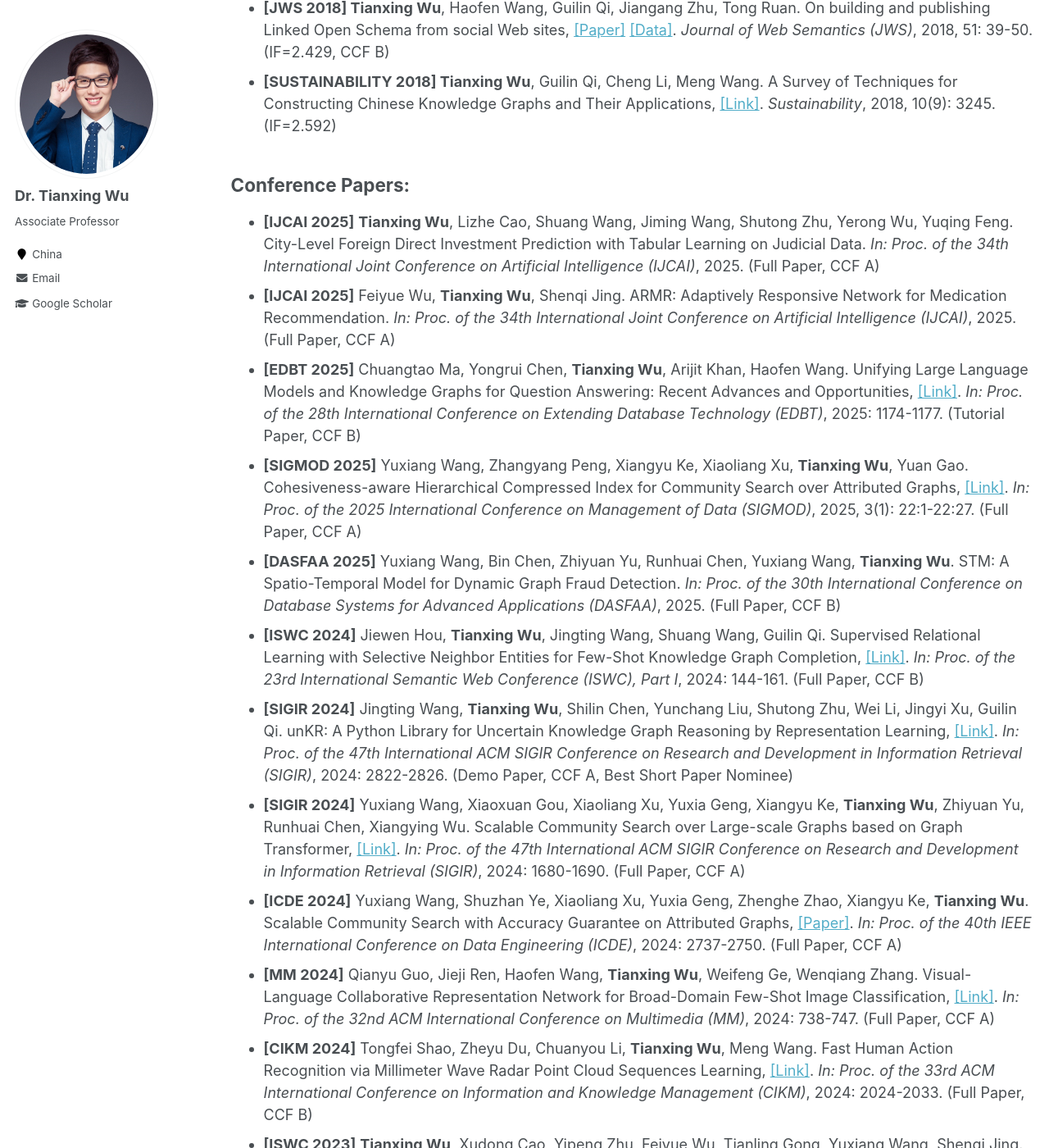
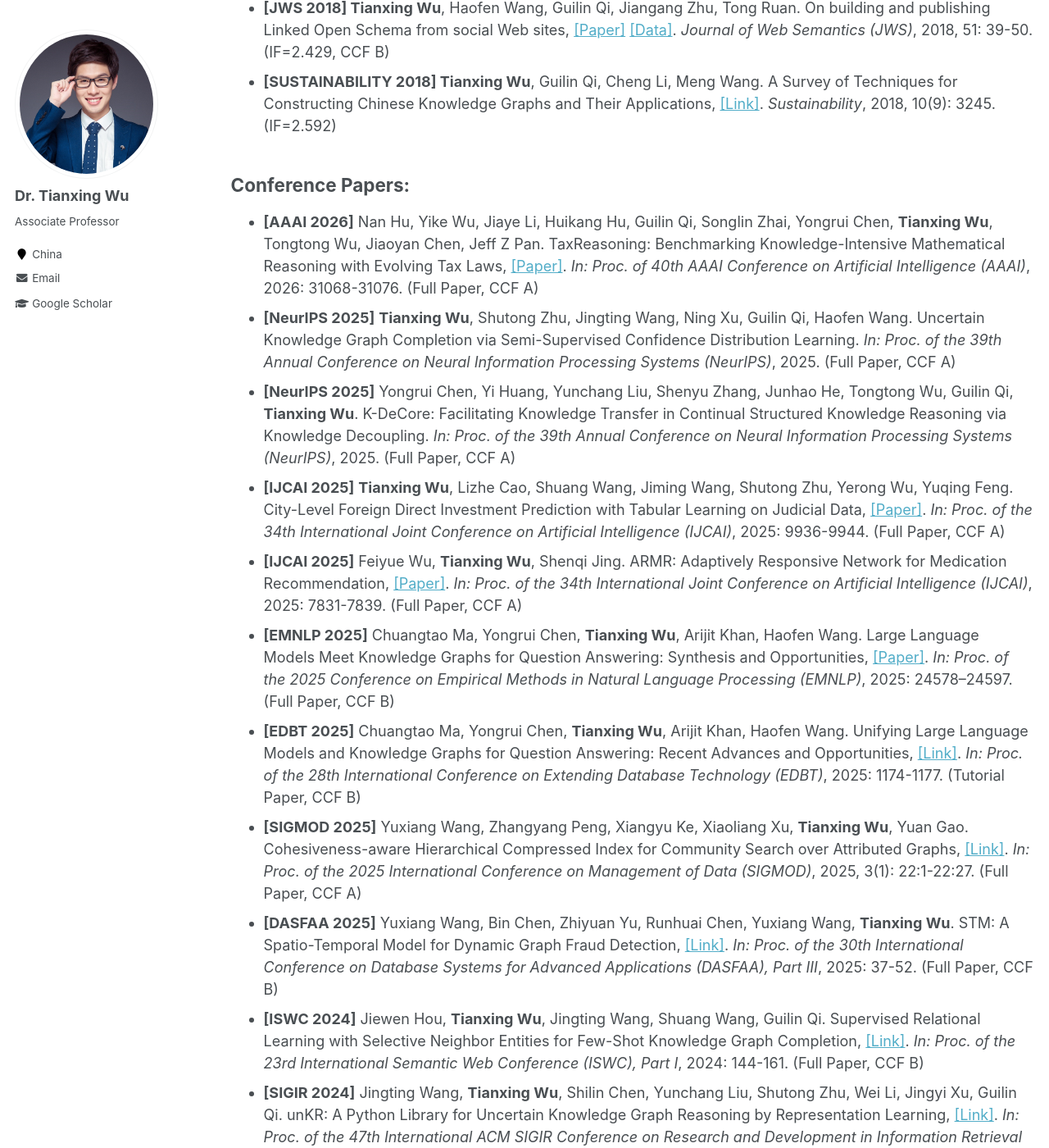
Before and after one commit to tianxing-wu/tianxing-wu.github.io, a Jekyll site: the page built from _pages/selected_publications.md, in a window 1280 px wide and 1400 px high, scrolled down 1842 px. Shown: the whole window at 82% size. Built offline with Jekyll 4.4.1, drawn with Linux system fonts in a browser that asks for light colours; comment, search, counter and statistics services are not loaded.

Commit message:
Update selected_publications.md

```diff
--- a/_pages/selected_publications.md
+++ b/_pages/selected_publications.md
@@ -29,11 +29,15 @@ The full list of my publications can be found in [Google Scholar](https://schola
 * **[SUSTAINABILITY 2018] Tianxing Wu**, Guilin Qi, Cheng Li, Meng Wang. A Survey of Techniques for Constructing Chinese Knowledge Graphs and Their Applications, [[Link]](https://www.mdpi.com/2071-1050/10/9/3245). <i>Sustainability</i>, 2018, 10(9): 3245. (IF=2.592)
 
 ## Conference Papers:
-* **[IJCAI 2025]** **Tianxing Wu**, Lizhe Cao, Shuang Wang, Jiming Wang, Shutong Zhu, Yerong Wu, Yuqing Feng. City-Level Foreign Direct Investment Prediction with Tabular Learning on Judicial Data. <i>In: Proc. of the 34th International Joint Conference on Artificial Intelligence (IJCAI)</i>, 2025. (Full Paper, CCF A)
-* **[IJCAI 2025]** Feiyue Wu, **Tianxing Wu**, Shenqi Jing. ARMR: Adaptively Responsive Network for Medication Recommendation. <i>In: Proc. of the 34th International Joint Conference on Artificial Intelligence (IJCAI)</i>, 2025. (Full Paper, CCF A)
+* **[AAAI 2026]** Nan Hu, Yike Wu, Jiaye Li, Huikang Hu, Guilin Qi, Songlin Zhai, Yongrui Chen, **Tianxing Wu**, Tongtong Wu, Jiaoyan Chen, Jeff Z Pan. TaxReasoning: Benchmarking Knowledge-Intensive Mathematical Reasoning with Evolving Tax Laws, [[Paper]](https://ojs.aaai.org/index.php/AAAI/article/view/40367). <i>In: Proc. of 40th AAAI Conference on Artificial Intelligence (AAAI)</i>, 2026: 31068-31076. (Full Paper, CCF A)
+* **[NeurIPS 2025]** **Tianxing Wu**, Shutong Zhu, Jingting Wang, Ning Xu, Guilin Qi, Haofen Wang. Uncertain Knowledge Graph Completion via Semi-Supervised Confidence Distribution Learning. <i>In: Proc. of the 39th Annual Conference on Neural Information Processing Systems (NeurIPS)</i>, 2025. (Full Paper, CCF A)
+* **[NeurIPS 2025]** Yongrui Chen, Yi Huang, Yunchang Liu, Shenyu Zhang, Junhao He, Tongtong Wu, Guilin Qi, **Tianxing Wu**. K-DeCore: Facilitating Knowledge Transfer in Continual Structured Knowledge Reasoning via Knowledge Decoupling. <i>In: Proc. of the 39th Annual Conference on Neural Information Processing Systems (NeurIPS)</i>, 2025. (Full Paper, CCF A)
+* **[IJCAI 2025]** **Tianxing Wu**, Lizhe Cao, Shuang Wang, Jiming Wang, Shutong Zhu, Yerong Wu, Yuqing Feng. City-Level Foreign Direct Investment Prediction with Tabular Learning on Judicial Data, [[Paper]](https://www.ijcai.org/proceedings/2025/1104). <i>In: Proc. of the 34th International Joint Conference on Artificial Intelligence (IJCAI)</i>, 2025: 9936-9944. (Full Paper, CCF A)
+* **[IJCAI 2025]** Feiyue Wu, **Tianxing Wu**, Shenqi Jing. ARMR: Adaptively Responsive Network for Medication Recommendation, [[Paper]](https://www.ijcai.org/proceedings/2025/871). <i>In: Proc. of the 34th International Joint Conference on Artificial Intelligence (IJCAI)</i>, 2025: 7831-7839. (Full Paper, CCF A)
+* **[EMNLP 2025]** Chuangtao Ma, Yongrui Chen, **Tianxing Wu**, Arijit Khan, Haofen Wang. Large Language Models Meet Knowledge Graphs for Question Answering: Synthesis and Opportunities, [[Paper]](https://aclanthology.org/2025.emnlp-main.1249/). <i>In: Proc. of the 2025 Conference on Empirical Methods in Natural Language Processing (EMNLP)</i>, 2025: 24578–24597. (Full Paper, CCF B)
 * **[EDBT 2025]** Chuangtao Ma, Yongrui Chen, **Tianxing Wu**, Arijit Khan, Haofen Wang. Unifying Large Language Models and Knowledge Graphs for Question Answering: Recent Advances and Opportunities, [[Link]](https://openproceedings.org/2025/conf/edbt/paper-T4.pdf). <i>In: Proc. of the 28th International Conference on Extending Database Technology (EDBT)</i>, 2025: 1174-1177. (Tutorial Paper, CCF B)
 * **[SIGMOD 2025]** Yuxiang Wang, Zhangyang Peng, Xiangyu Ke, Xiaoliang Xu, **Tianxing Wu**, Yuan Gao. Cohesiveness-aware Hierarchical Compressed Index for Community Search over Attributed Graphs, [[Link]](https://dl.acm.org/doi/10.1145/3709672). <i>In: Proc. of the 2025 International Conference on Management of Data (SIGMOD)</i>, 2025, 3(1): 22:1-22:27. (Full Paper, CCF A)
-* **[DASFAA 2025]** Yuxiang Wang, Bin Chen, Zhiyuan Yu, Runhuai Chen, Yuxiang Wang, **Tianxing Wu**. STM: A Spatio-Temporal Model for Dynamic Graph Fraud Detection. <i>In: Proc. of the 30th International Conference on Database Systems for Advanced Applications (DASFAA)</i>, 2025. (Full Paper, CCF B)
+* **[DASFAA 2025]** Yuxiang Wang, Bin Chen, Zhiyuan Yu, Runhuai Chen, Yuxiang Wang, **Tianxing Wu**. STM: A Spatio-Temporal Model for Dynamic Graph Fraud Detection, [[Link]](https://link.springer.com/chapter/10.1007/978-981-95-3906-2_3). <i>In: Proc. of the 30th International Conference on Database Systems for Advanced Applications (DASFAA), Part III</i>, 2025: 37-52. (Full Paper, CCF B)
 * **[ISWC 2024]** Jiewen Hou, **Tianxing Wu**, Jingting Wang, Shuang Wang, Guilin Qi. Supervised Relational Learning with Selective Neighbor Entities for Few-Shot Knowledge Graph Completion, [[Link]](https://link.springer.com/chapter/10.1007/978-3-031-77844-5_8). <i>In: Proc. of the 23rd International Semantic Web Conference (ISWC), Part I</i>, 2024: 144-161. (Full Paper, CCF B)
 * **[SIGIR 2024]** Jingting Wang, **Tianxing Wu**, Shilin Chen, Yunchang Liu, Shutong Zhu, Wei Li, Jingyi Xu, Guilin Qi. unKR: A Python Library for Uncertain Knowledge Graph Reasoning by Representation Learning, [[Link]](https://dl.acm.org/doi/10.1145/3626772.3657661). <i>In: Proc. of the 47th International ACM SIGIR Conference on Research and Development in Information Retrieval (SIGIR)</i>, 2024: 2822-2826. (Demo Paper, CCF A, Best Short Paper Nominee)
 * **[SIGIR 2024]** Yuxiang Wang, Xiaoxuan Gou, Xiaoliang Xu, Yuxia Geng, Xiangyu Ke, **Tianxing Wu**, Zhiyuan Yu, Runhuai Chen, Xiangying Wu. Scalable Community Search over Large-scale Graphs based on Graph Transformer, [[Link]](https://dl.acm.org/doi/10.1145/3626772.3657771). <i>In: Proc. of the 47th International ACM SIGIR Conference on Research and Development in Information Retrieval (SIGIR)</i>, 2024: 1680-1690. (Full Paper, CCF A)
```
